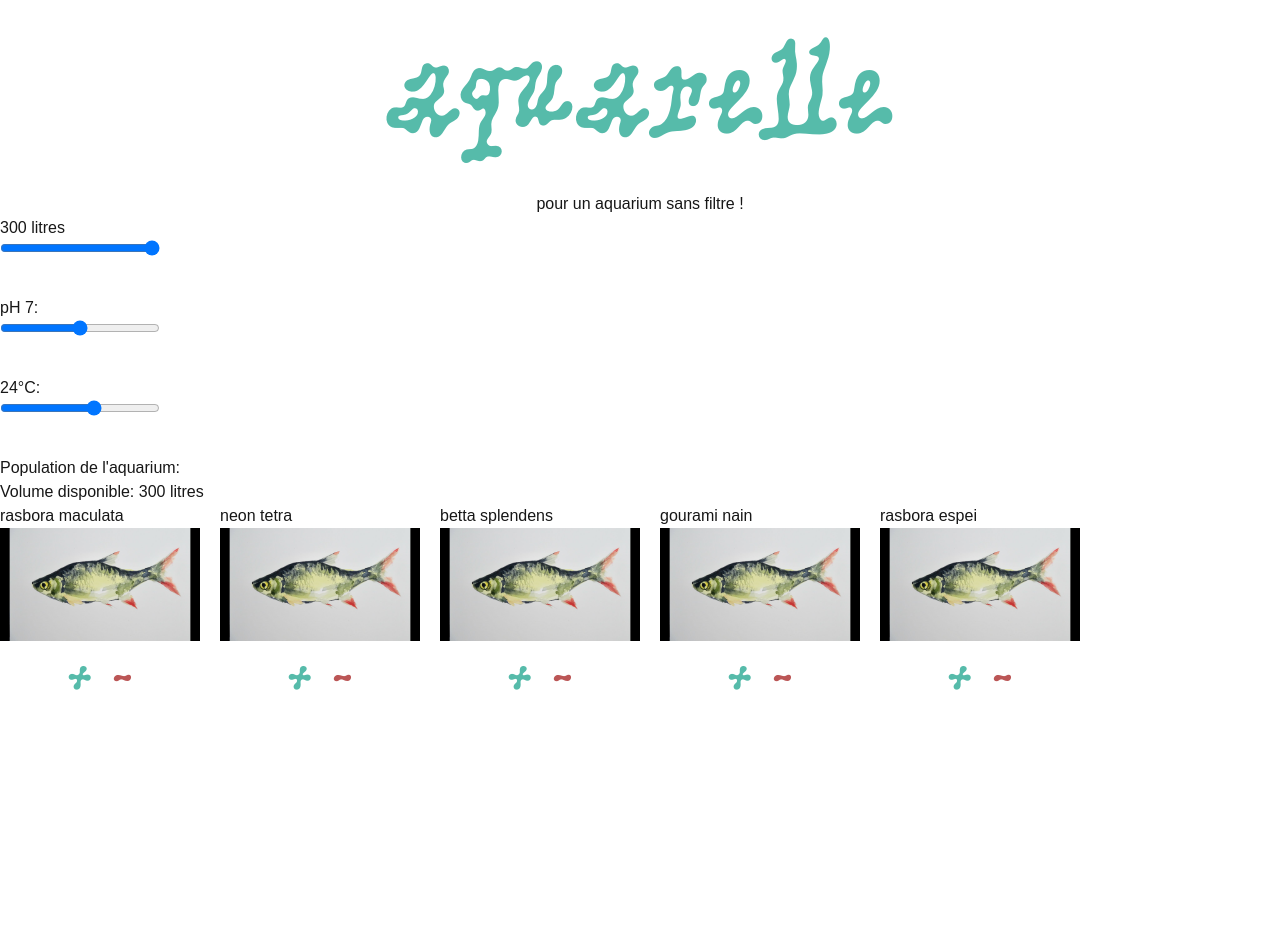
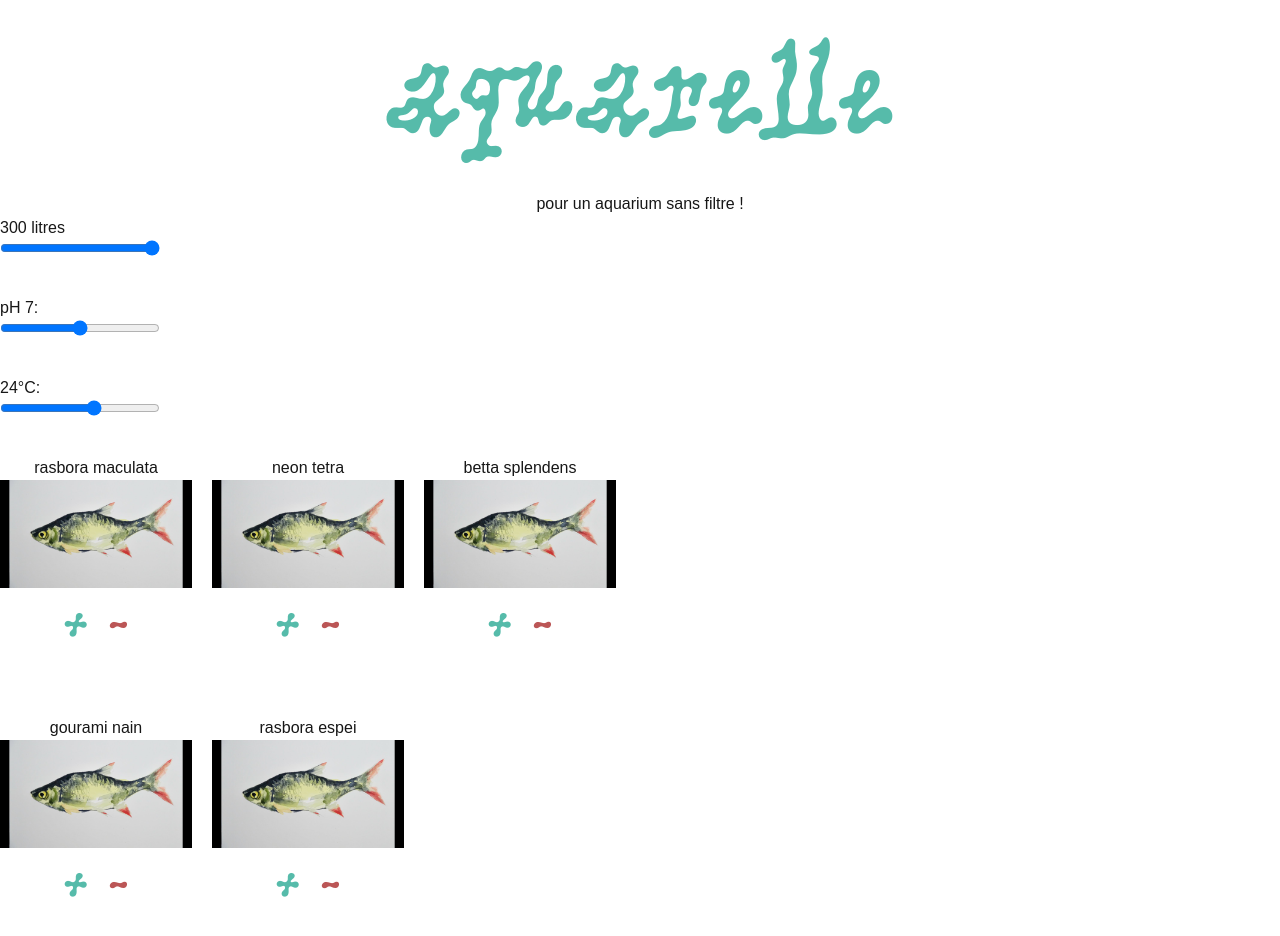
Before and after one commit to chloegregor/aquarelle, a Next.js app: page / in a window 1280 px wide. Shown: the top 936 px of the page. Before the commit the page ends 800 px from the top, so only its background shows below. Built offline with nearby package versions, Linux system fonts and the light colour scheme.

Commit message:
logic done

```diff
--- a/app/components/filteredFishes.jsx
+++ b/app/components/filteredFishes.jsx
@@ -1,6 +1,6 @@
 'use client';
 import Image from "next/image";
-import {useState, useEffect} from "react";
+import {useState, useEffect, useMemo} from "react";
 import { Population } from "./population";
 
 
@@ -8,8 +8,7 @@ export function FilteredFishes({tankVolume}) {
 
   const [fishes, setFishes] = useState ([]);
   const [addedFish, setAddedFish] = useState ([]);
-  const [newVolume, setNewVolume] = useState (tankVolume);
-
+  const [warning, setWarning] = useState ({});
 
 
   useEffect (() => {
@@ -21,42 +20,67 @@ export function FilteredFishes({tankVolume}) {
     fetchFishes ();
   }, []);
 
-  useEffect (() => {
-    const MinusVolumofFishes = addedFish.map(f => f.minusLiters || 0).reduce((a, b) => a + b, 0);
-    setNewVolume (tankVolume - MinusVolumofFishes);
-    console.log("newVolume dans FilteredFishes:", newVolume);
-  }, [addedFish, tankVolume, newVolume]
-  )
+  const population = addedFish.reduce((acc, fish) => {
+    const initialCount = fish.minIndividuals - 1;
+    acc[fish.species] = (acc[fish.species] || initialCount) + 1;
+    return acc;
+  }, {});
+
+
+  const occupiedVolume = useMemo(() => {
+    const getMinusLiterByFish = (fish, qty) => {
+      return (fish.minusLiters / fish.minIndividuals) * qty;
+    }
+    return population ? Object.entries(population).reduce((total, [species, qty]) => {
+      const fish = fishes.find(f => f.species === species);
+      return total + getMinusLiterByFish(fish, qty);
+    }, 0) : 0;
+  }, [population, fishes]);
+
+
+  const newVolume = tankVolume - occupiedVolume;
+
+
 
   const isSelectable = (fish) => {
+    const fishQty = population[fish.species] || 0;
+    const fishIndice = fishQty > 0 ? (fish.minusLiters / fishQty) : fish.minusLiters;
     return (
       fish.minTankSize <= tankVolume
-      && (newVolume - fish.minusLiters) >= 0
-    )
+      && newVolume - fishIndice >= 0
+    );
   }
+
+  console.log("volume dispo", newVolume);
 
   return (
     <>
-    <div>
-      <Population fish={addedFish} newVolume={newVolume}/>
+    <div className="mb-10">
+      <Population fish={population} volume={newVolume}/>
     </div>
 
-    <div className="flex gap-5 ">
+    <div className="flex gap-5 w-[50%] flex-wrap ">
       {fishes.map ((fish) => (
-        <div key={fish.species} className={`  ${isSelectable(fish) ? '' : 'grayscale'}`}
+        <div key={fish.species} className={`${isSelectable(fish) ? '' : 'grayscale'} flex flex-col items-center w-[12em] h-[15em]`}
 
         >
           <h2>{fish.species}</h2>
           <Image src="/images/maxresdefault.jpg" alt={fish.species} width={200} height={200} />
-          <div className="flex justify-center gap-5 picnic text-[3em]">
-
+          <div className="flex justify-center gap-5 picnic text-[3em] w-full">
             <span className="bleu" onClick={() => {
               if (isSelectable(fish)) {
                 setAddedFish([...addedFish, fish]);
+                setWarning((prev) => ({...prev, [fish.species]: null}));
+              }else {
+                setWarning ((prev) => ({...prev, [fish.species]: "Pas assez de place dans l'aquarium"}));
+                setTimeout (() => {
+                  setWarning ((prev) => ({...prev, [fish.species]: null}));
+                }, 1100);
               }
             }}>+
             </span>
-            <span className="rouge" onClick ={() => {
+            <span className="rouge grayscale-0" onClick ={() => {
+
               const index = addedFish.findIndex(f => f.species === fish.species);
               if (index > -1) {
                 const newAddedFish = [...addedFish];
@@ -66,9 +90,8 @@ export function FilteredFishes({tankVolume}) {
             }}>
               -
             </span>
-
-
           </div>
+          <p className="rouge grayscale-0! text-wrap text-center">{warning[fish.species]}</p>
         </div>
 
       ))}
--- a/app/components/population.jsx
+++ b/app/components/population.jsx
@@ -1,25 +1,27 @@
 'use client';
 import {useState, useEffect} from "react";
 
-export function Population({fish, newVolume}) {
+export function Population({fish, volume}) {
 
-  const fishesMinusLiters = fish.map(f => f.minusLiters || 0).reduce((a, b) => a + b, 0);
+  const fishes = Object.entries(fish);
 
-
-
+  const isNotEnoughVolume = () => {
+    return volume < 0 ?
+   "Le volume de l'aquarium n'est pas suffisant pour cette population." :
+     null;
+  }
 
   return (
     <>
       <div>
-        <h2>Population de l'aquarium:</h2>
+        <p>{isNotEnoughVolume(volume)}</p>
         <ul>
-          {fish.map((f, index) => (
-            <li key={index}>{f.species}</li>
+          {fishes.map(([species, count]) => (
+            <li key={species}>{species}: {count}</li>
           ))}
         </ul>
       </div>
       <div>
-        <h3>Volume disponible: {newVolume} litres</h3>
       </div>
     </>
   );
--- a/public/data/fishes.json
+++ b/public/data/fishes.json
@@ -3,31 +3,44 @@
     "species":"rasbora maculata",
     "origin":"asia",
     "minIndividuals": 6,
-    "temp": [22,28],
+    "minTemp": 22,
+    "maxTemp": 28,
+    "minPh": 6,
+    "maxPh": 7.5,
     "minTankSize": 30,
     "minusLiters": 10
+
   },
   {
     "species":"neon tetra",
     "origin":"south america",
     "minIndividuals": 6,
-    "temp": [20,26],
+    "minTemp": 20,
+    "maxTemp": 26,
+    "minPh": 6,
+    "maxPh": 7,
     "minTankSize": 100,
-    "minusLiters": 30
+    "minusLiters": 12
   },
   {
     "species":"betta splendens",
     "origin":"asia",
     "minIndividuals": 1,
-    "temp": [24, 30],
+    "minTemp": 24,
+    "maxTemp": 30,
+    "minPh": 6,
+    "maxPh": 8,
     "minTankSize": 30,
-    "minusLiters": 10
+    "minusLiters": 5
   },
   {
     "species":"gourami nain",
     "origin":"asia",
     "minIndividuals": 2,
-    "temp": [24,28],
+    "minTemp": 24,
+    "maxTemp": 28,
+    "minPh": 6,
+    "maxPh": 7.5,
     "minTankSize": 60,
     "minusLiters": 30
   },
@@ -35,8 +48,11 @@
     "species":"rasbora espei",
     "origin":"asia",
     "minIndividuals": 6,
-    "temp": [22,28],
+    "minTemp": 22,
+    "maxTemp": 28,
+    "minPh": 6,
+    "maxPh": 7.5,
     "minTankSize": 50,
-    "minusLiters": 30
+    "minusLiters": 20
   }
 ]
```
